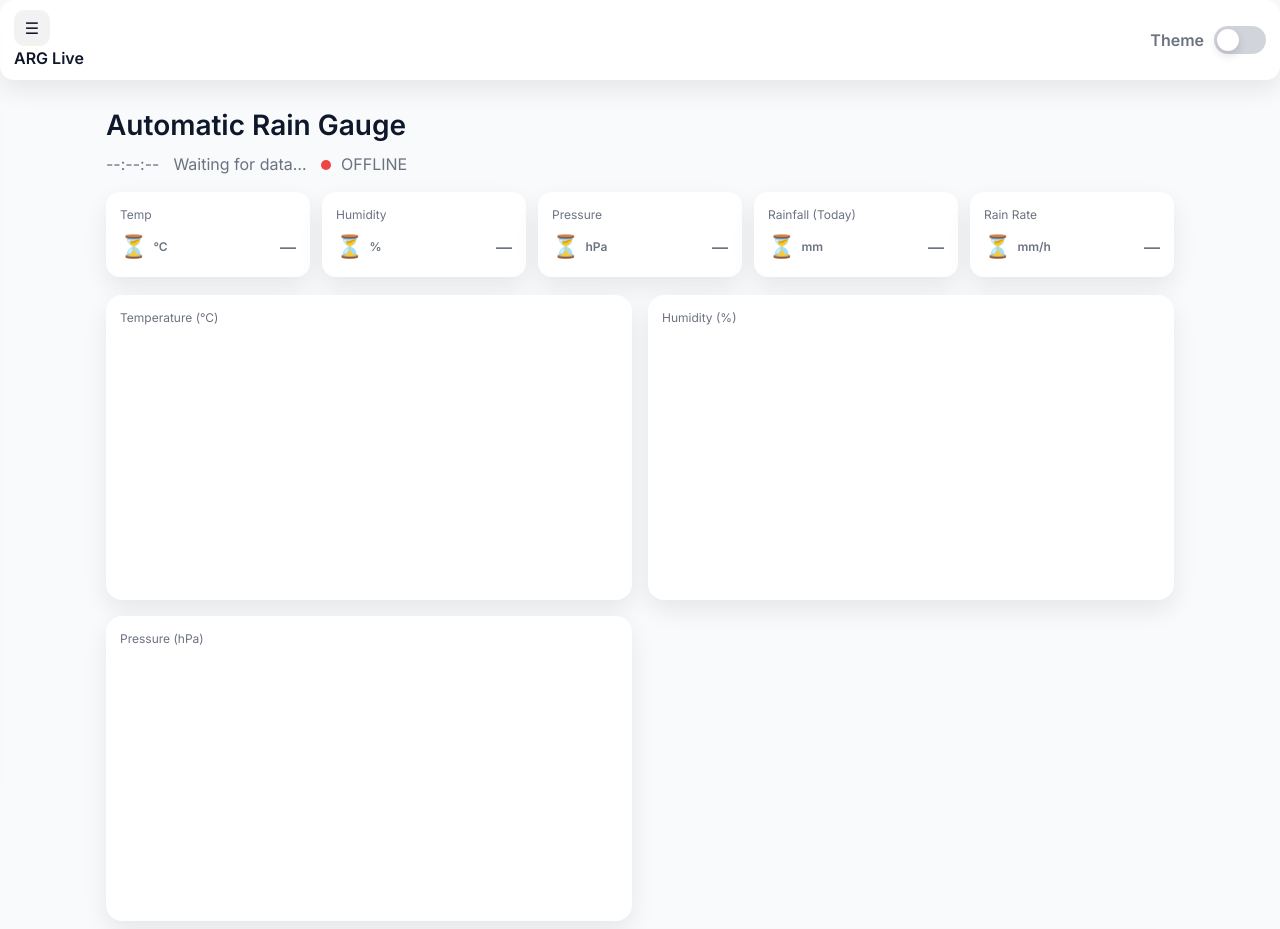
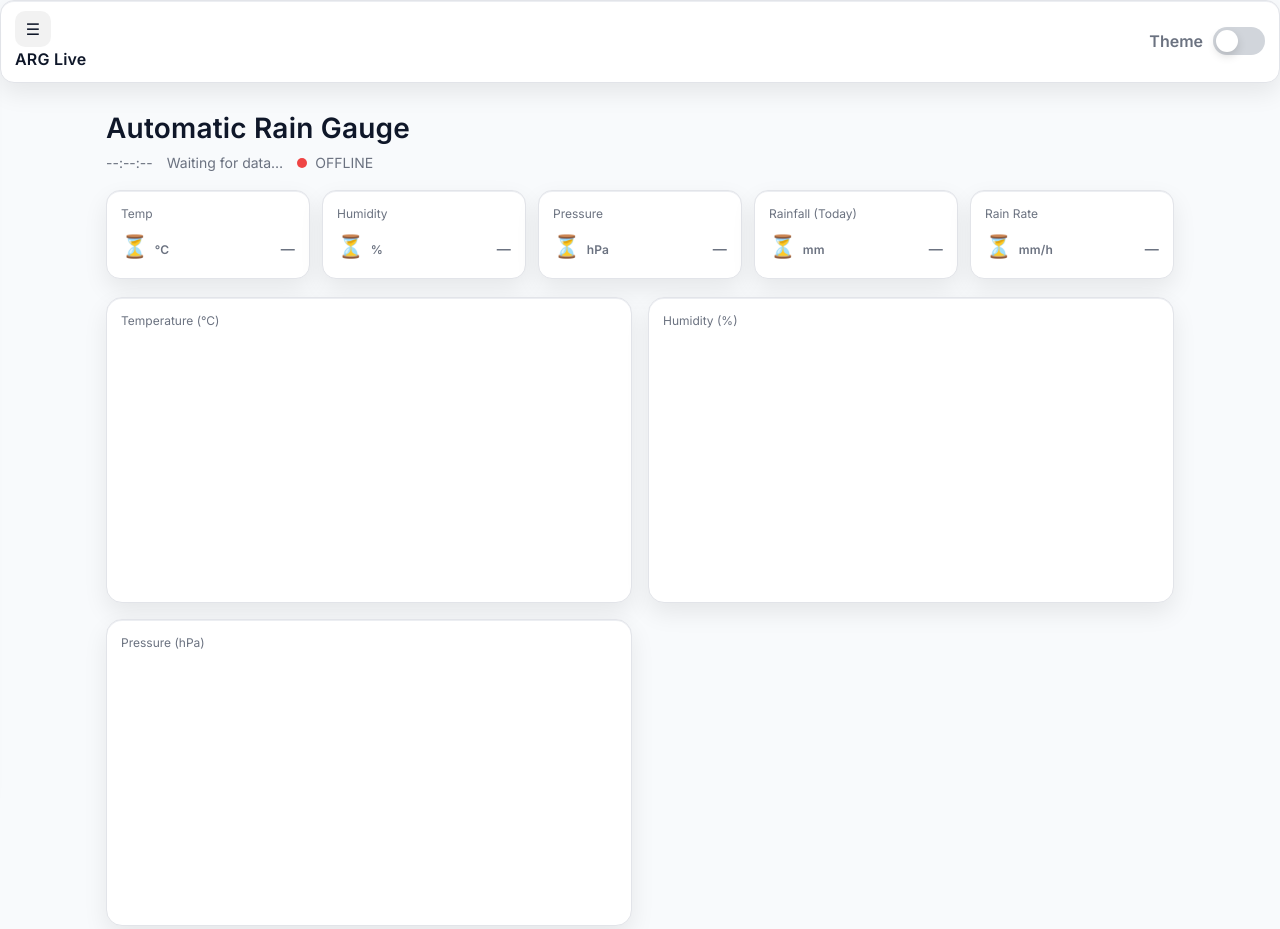
Before and after one commit to argkknrekognisi/argkknrekognisi.github.io, a plain HTML site: page index.html in a window 1280 px wide. Shown: the top 929 px of the page. Drawn offline with nearby package versions, Linux system fonts and the light colour scheme; a script that the page names is missing.

Commit message:
Update style.css

```diff
--- a/style.css
+++ b/style.css
@@ -1,130 +1,207 @@
-:root{
-  --bg:#f8fafc;
-  --card:#ffffff;
-  --text:#0f172a;
-  --muted:#6b7280;
-  --value:#38bdf8;   /* blue */
-  --accent:#10b981;  /* green */
-  --shadow:0 10px 25px rgba(0,0,0,.08);
-}
-body.dark{
-  --bg:#0b1220;
-  --card:#0f172a;
-  --text:#e5e7eb;
-  --muted:#9ca3af;
-  --value:#60a5fa;
-  --accent:#34d399;
-  --shadow:0 10px 25px rgba(0,0,0,.45);
+/* ===== Design tokens (HSL so we can tweak opacity cleanly) ===== */
+:root {
+  color-scheme: light;
+  --bg: hsl(210 40% 98%);
+  --card: hsl(0 0% 100%);
+  --text: hsl(222 47% 11%);
+  --muted: hsl(220 9% 46%);
+  --value: hsl(199 89% 48%);   /* blue */
+  --accent: hsl(160 84% 39%);  /* green */
+  --border: hsl(220 14% 90%);
+  --ring: hsl(199 89% 48% / .25);
+  --shadow: 0 10px 25px hsl(220 40% 2% / .08), 0 1px 0 hsl(220 20% 75% / .25) inset;
+
+  --radius: 14px;
+  --radius-lg: 16px;
+
+  --font: 400 16px/1.55 "Inter", system-ui, -apple-system, Segoe UI, Roboto, sans-serif;
+  --fs-12: clamp(11px, 1.2vw, 12px);
+  --fs-14: clamp(12px, 1.4vw, 14px);
+  --fs-16: clamp(14px, 1.6vw, 16px);
+  --fs-22: clamp(18px, 3vw, 22px);
+  --fs-28: clamp(20px, 4vw, 28px);
 }
 
-*{box-sizing:border-box}
-body{
-  margin:0; background:var(--bg); color:var(--text);
-  font: 400 16px/1.5 "Inter", system-ui, -apple-system, Segoe UI, Roboto, sans-serif;
+/* Dark theme: auto + manual override via body.dark */
+@media (prefers-color-scheme: dark) {
+  :root {
+    color-scheme: dark;
+    --bg: hsl(223 35% 6%);
+    --card: hsl(222 44% 10%);
+    --text: hsl(210 40% 96%);
+    --muted: hsl(215 12% 65%);
+    --value: hsl(213 94% 68%);
+    --accent: hsl(160 84% 44%);
+    --border: hsl(217 25% 18%);
+    --ring: hsl(213 94% 68% / .25);
+    --shadow: 0 10px 25px hsl(210 45% 2% / .45);
+  }
+}
+body.dark {
+  --bg: hsl(223 35% 6%);
+  --card: hsl(222 44% 10%);
+  --text: hsl(210 40% 96%);
+  --muted: hsl(215 12% 65%);
+  --value: hsl(213 94% 68%);
+  --accent: hsl(160 84% 44%);
+  --border: hsl(217 25% 18%);
+  --ring: hsl(213 94% 68% / .25);
+  --shadow: 0 10px 25px hsl(210 45% 2% / .45);
 }
 
-.container{max-width:1100px; margin:24px auto; padding:0 16px}
-
-.header{
-  display:flex; align-items:center; justify-content:space-between;
-  padding:12px 16px; background:var(--card); border-radius:14px; box-shadow:var(--shadow);
-  position:sticky; top:12px; z-index:50;
+/* ===== Base / reset ===== */
+*,
+*::before,
+*::after { box-sizing: border-box; }
+html { scroll-behavior: smooth; }
+body {
+  margin: 0;
+  background: var(--bg);
+  color: var(--text);
+  font: var(--font);
+  -webkit-font-smoothing: antialiased;
+  -moz-osx-font-smoothing: grayscale;
 }
-.header .left{display:flex; align-items:center; gap:10px}
-.brand{font-weight:700}
-.meta{display:flex; align-items:center; gap:14px; flex-wrap:wrap; color:var(--muted)}
-.header-block h1{margin:8px 0 2px 0; font-size:28px}
-.header-block .meta{margin-top:6px}
-
-.status .dot{
-  display:inline-block; width:10px; height:10px; border-radius:50%;
-  background:#ef4444; margin-right:6px;
-}
-.status .online{ background:#22c55e !important; }
-.status .offline{ background:#ef4444 !important; }
-
-.metrics-grid{
-  display:grid; grid-template-columns: repeat(5, minmax(0,1fr));
-  gap:12px; margin-top:16px;
-}
-.metric{
-  background:var(--card); border-radius:14px; box-shadow:var(--shadow);
-  padding:14px;
-}
-.metric .label{color:var(--muted); font-size:12px; margin-bottom:6px}
-.metric .value{font-weight:700; font-size:22px; display:flex; align-items:center; gap:6px}
-.metric .unit{font-weight:600; color:var(--muted); font-size:12px}
-.trend{margin-left:auto; font-size:16px}
-.trend.up{color:#16a34a}
-.trend.down{color:#ef4444}
-.trend.steady{color:var(--muted)}
-
-.charts-grid{
-  display:grid; grid-template-columns: repeat(2, minmax(0,1fr));
-  gap:16px; margin-top:18px;
-}
-.card{
-  background:var(--card); border-radius:16px; box-shadow:var(--shadow); padding:14px;
-  display:flex; flex-direction:column; gap:10px; min-height:280px;
-}
-.chart-card .chart-title{color:var(--muted); font-size:12px}
-.chart-card.wide{ grid-column:1 / -1; }
-
-.theme-toggle{
-  display:flex; align-items:center; gap:10px; color:var(--muted); font-weight:600;
-}
-.switch{
-  position:relative; width:52px; height:28px; background:#d1d5db; border-radius:20px; cursor:pointer;
-}
-.switch input{display:none}
-.switch .thumb{
-  position:absolute; top:3px; left:3px; width:22px; height:22px; border-radius:50%;
-  background:#fff; transition: all .20s ease; box-shadow:0 4px 10px rgba(0,0,0,.15);
-}
-.switch input:checked + .thumb{
-  left:27px; background:#34d399;
+img, canvas { max-width: 100%; height: auto; }
+button { font: inherit; }
+a { color: inherit; text-decoration: none; }
+:focus-visible {
+  outline: 2px solid var(--ring);
+  outline-offset: 2px;
+  border-radius: calc(var(--radius) - 4px);
 }
 
-/* Drawer */
-.drawer-overlay{
-  position:fixed; inset:0; background:rgba(0,0,0,.35); display:none; z-index:80;
+/* ===== Layout ===== */
+.container { max-width: 1100px; margin: 24px auto; padding: 0 16px; }
+
+/* Header / top bar */
+.header {
+  display: flex; align-items: center; justify-content: space-between; gap: 12px;
+  padding: 12px 16px; background: var(--card); border-radius: var(--radius);
+  box-shadow: var(--shadow); position: sticky; top: 12px; z-index: 50;
+  border: 1px solid var(--border); backdrop-filter: saturate(140%) blur(6px);
 }
-.drawer{
-  position:fixed; top:0; left:-280px; width:260px; height:100vh; background:var(--card); z-index:90;
-  border-right:1px solid rgba(0,0,0,.06); box-shadow: var(--shadow); transition:left .25s ease;
-  padding:16px;
+.header .left { display: flex; align-items: center; gap: 10px; }
+.brand { font-weight: 700; letter-spacing: .2px; }
+.theme-toggle { display: flex; align-items: center; gap: 10px; color: var(--muted); font-weight: 600; }
+
+.header-block h1 { margin: 8px 0 2px; font-size: var(--fs-28); font-weight: 700; letter-spacing: .2px; }
+.meta { display: flex; align-items: center; gap: 14px; flex-wrap: wrap; color: var(--muted); font-size: var(--fs-14); }
+
+/* Status */
+.status { display: flex; align-items: center; gap: 8px; }
+.status .dot {
+  width: 10px; height: 10px; border-radius: 50%;
+  background: #ef4444; display: inline-block;
+  box-shadow: 0 0 0 0 hsl(0 100% 50% / 0);
+  transition: transform .2s ease;
 }
-.drawer.open{ left:0; }
-.drawer-overlay.show{ display:block; }
-
-/* nav list */
-.nav-list{list-style:none; margin:0; padding:0}
-.nav-list li a{
-  display:block; padding:10px 8px; border-radius:10px; text-decoration:none;
-  color:var(--text);
-}
-.nav-list li a:hover{ background:rgba(0,0,0,.06) }
-body.dark .nav-list li a:hover{ background:rgba(255,255,255,.08) }
-
-/* header bar */
-.headerbar{
-  display:flex; align-items:center; justify-content:space-between; gap:12px;
-  background:var(--card); color:var(--text); padding:10px 14px; border-radius:14px; box-shadow:var(--shadow);
-}
-.icon-btn{
-  display:grid; place-items:center; width:36px; height:36px; border-radius:10px;
-  background:rgba(0,0,0,.05); cursor:pointer; user-select:none;
-}
-body.dark .icon-btn{ background:rgba(255,255,255,.06) }
-
-/* Responsive */
-@media (max-width: 980px){
-  .metrics-grid{ grid-template-columns: repeat(3, minmax(0,1fr)); }
-  .charts-grid{ grid-template-columns: 1fr; }
-}
-@media (max-width: 600px){
-  .metrics-grid{ grid-template-columns: repeat(2, minmax(0,1fr)); }
+.status .online { background: var(--accent) !important; animation: pulse 2s ease-out infinite; }
+.status .offline { background: #ef4444 !important; }
+@keyframes pulse {
+  0% { box-shadow: 0 0 0 0 var(--ring); }
+  70% { box-shadow: 0 0 0 8px transparent; }
+  100% { box-shadow: 0 0 0 0 transparent; }
 }
 
-/* error banner (injected) */
-#errBanner a{ color:#991b1b; font-weight:700; }
+/* Metrics grid */
+.metrics-grid {
+  display: grid; grid-template-columns: repeat(5, minmax(0,1fr));
+  gap: 12px; margin-top: 16px;
+}
+.metric {
+  background: var(--card); border: 1px solid var(--border);
+  border-radius: var(--radius); box-shadow: var(--shadow);
+  padding: 14px; display: flex; flex-direction: column; gap: 6px;
+  transition: transform .12s ease, box-shadow .2s ease, border-color .2s ease;
+}
+.metric:hover { transform: translateY(-1px); box-shadow: 0 12px 28px hsl(220 40% 2% / .12), 0 1px 0 hsl(220 20% 75% / .2) inset; }
+.metric .label { color: var(--muted); font-size: var(--fs-12); }
+.metric .value {
+  font-weight: 700; font-size: var(--fs-22);
+  display: flex; align-items: baseline; gap: 6px; letter-spacing: .2px;
+}
+.metric .unit { font-weight: 600; color: var(--muted); font-size: var(--fs-12); }
+.trend { margin-left: auto; font-size: var(--fs-14); }
+.trend.up { color: hsl(142 72% 39%); }
+.trend.down { color: hsl(0 84% 60%); }
+.trend.steady { color: var(--muted); }
+
+/* Charts / cards */
+.charts-grid { display: grid; grid-template-columns: repeat(2, minmax(0,1fr)); gap: 16px; margin-top: 18px; }
+.card {
+  background: var(--card); border: 1px solid var(--border);
+  border-radius: var(--radius-lg); box-shadow: var(--shadow); padding: 14px;
+  display: flex; flex-direction: column; gap: 10px; min-height: 280px;
+}
+.chart-card .chart-title { color: var(--muted); font-size: var(--fs-12); }
+.chart-card.wide { grid-column: 1 / -1; }
+
+/* Toggle switch */
+.switch { position: relative; width: 52px; height: 28px; background: hsl(216 12% 84%); border-radius: 999px; cursor: pointer; }
+.switch input { display: none; }
+.switch .thumb {
+  position: absolute; top: 3px; left: 3px; width: 22px; height: 22px; border-radius: 50%;
+  background: #fff; transition: left .2s ease, background .2s ease, box-shadow .2s ease;
+  box-shadow: 0 4px 10px hsl(0 0% 0% / .15);
+}
+.switch input:checked + .thumb { left: 27px; background: var(--accent); }
+
+/* Drawer */
+.drawer-overlay { position: fixed; inset: 0; background: hsl(0 0% 0% / .35); display: none; z-index: 80; }
+.drawer { position: fixed; top: 0; left: -280px; width: 260px; height: 100vh; background: var(--card); z-index: 90;
+  border-right: 1px solid var(--border); box-shadow: var(--shadow); transition: left .25s ease; padding: 16px; }
+.drawer.open { left: 0; }
+.drawer-overlay.show { display: block; }
+.nav-list { list-style: none; margin: 0; padding: 0; }
+.nav-list li a { display: block; padding: 10px 8px; border-radius: 10px; color: var(--text); }
+.nav-list li a:hover { background: hsl(0 0% 0% / .06); }
+body.dark .nav-list li a:hover { background: hsl(0 0% 100% / .08); }
+
+/* Header bar (secondary) */
+.headerbar {
+  display: flex; align-items: center; justify-content: space-between; gap: 12px;
+  background: var(--card); color: var(--text); padding: 10px 14px; border-radius: var(--radius);
+  box-shadow: var(--shadow); border: 1px solid var(--border);
+}
+.icon-btn {
+  display: grid; place-items: center; width: 36px; height: 36px; border-radius: 10px;
+  background: hsl(0 0% 0% / .05); cursor: pointer; user-select: none;
+  transition: transform .12s ease, background .2s ease;
+}
+.icon-btn:hover { transform: translateY(-1px); }
+body.dark .icon-btn { background: hsl(0 0% 100% / .06); }
+
+/* Error banner (if injected) */
+#errBanner a { color: hsl(0 72% 35%); font-weight: 700; }
+
+/* Scrollbar (WebKit) */
+*::-webkit-scrollbar { height: 10px; width: 10px; }
+*::-webkit-scrollbar-thumb { background: hsl(215 15% 65% / .4); border-radius: 999px; }
+body.dark *::-webkit-scrollbar-thumb { background: hsl(215 15% 40% / .4); }
+
+/* Reduced motion */
+@media (prefers-reduced-motion: reduce) {
+  * { animation: none !important; transition: none !important; }
+}
+
+/* Responsive tweaks */
+@media (max-width: 980px) {
+  .metrics-grid { grid-template-columns: repeat(3, minmax(0,1fr)); }
+  .charts-grid { grid-template-columns: 1fr; }
+}
+@media (max-width: 600px) {
+  .metrics-grid { grid-template-columns: repeat(2, minmax(0,1fr)); }
+}
+
+/* Little utility: subtle hover lift for clickable cards */
+.card[data-clickable="true"]:hover { transform: translateY(-2px); box-shadow: 0 16px 28px hsl(220 40% 2% / .16); }
+
+/* Optional: animated number color for values */
+.value span:first-child {
+  transition: color .2s ease, text-shadow .2s ease;
+}
+.value.changed span:first-child {
+  color: var(--value);
+  text-shadow: 0 0 0 transparent, 0 0 16px hsl(199 89% 48% / .15);
+}
```
